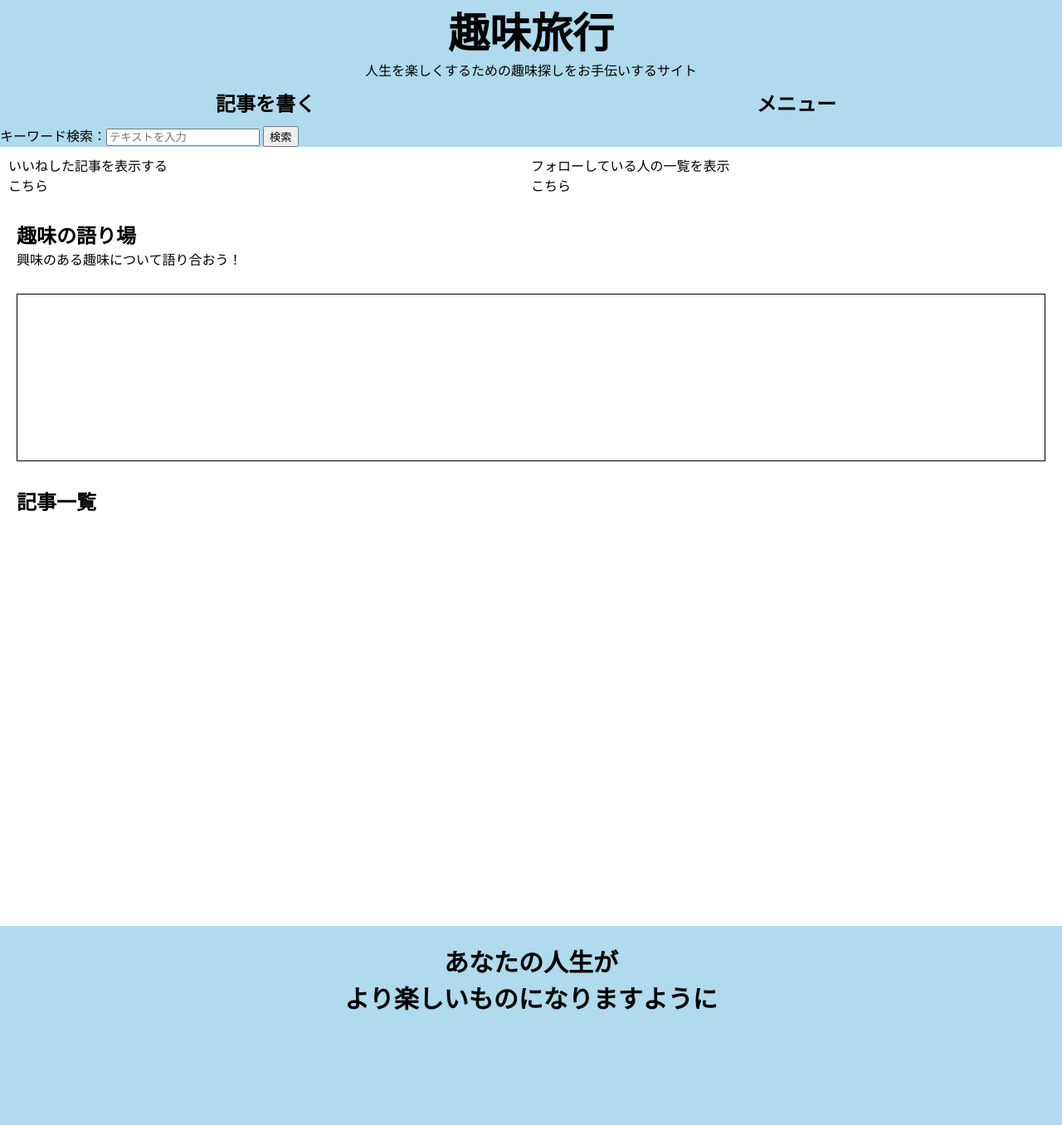
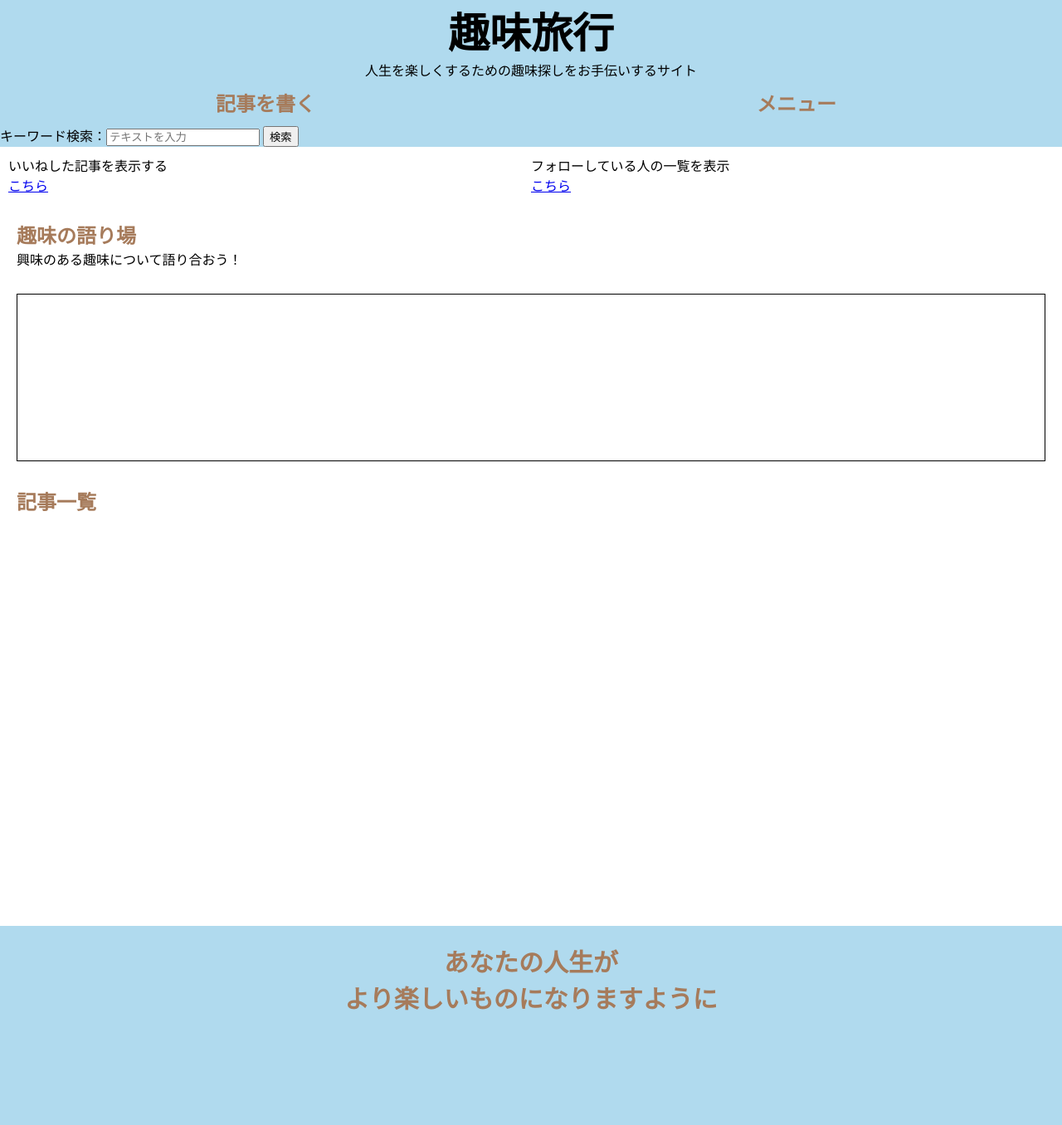
Before and after one commit to taku795/HobbySite_old, a PHP site: page /home.php in a window 1280 px wide. Shown: the whole page at 83% size. Run offline with PHP 8.4, Linux system fonts and the light colour scheme; data that the repository does not hold is empty.

Commit message:
ホームデザイン修正

```diff
--- a/css/home.css
+++ b/css/home.css
@@ -1,6 +1,11 @@
 @charset "utf-8";
 
 @import "layout.css";
+
+.account a {
+    text-decoration: underline;
+    color: -webkit-link;
+}
 
 /* ヘッダーのレイアウト */
 .header {
@@ -9,6 +14,7 @@
 .main_title {
     text-align: center;
     font-size: 50px;
+    color: black;
 }
 .sub_title {
     text-align: center;
--- a/css/layout.css
+++ b/css/layout.css
@@ -25,8 +25,11 @@ time, mark, audio, video {
 
 /* 共通レイアウト */
 a {
-    color: black;
     text-decoration: none;
+    color:#A67B5B;
+}
+h1,h2 {
+    color: #A67B5B;
 }
 
 .home_link {
@@ -47,7 +50,7 @@ a {
     padding:10px;
     margin:10px;
     display:inline-block;
-    width: 28%;
+    width: 29%;
     height: 200px;
     border: solid 1px;
     overflow: hidden;
@@ -63,6 +66,7 @@ a {
     text-decoration: none;
     display: block;
     height: 100%;
+    color: black;
 }
 .content-body p {
     margin-top: 30px;
--- a/footer.php
+++ /dev/null
@@ -1,2 +0,0 @@
-</body>
-</html>
```
Also changed, not shown: header.php (deleted, +0 -7 lines), 2 other files.
